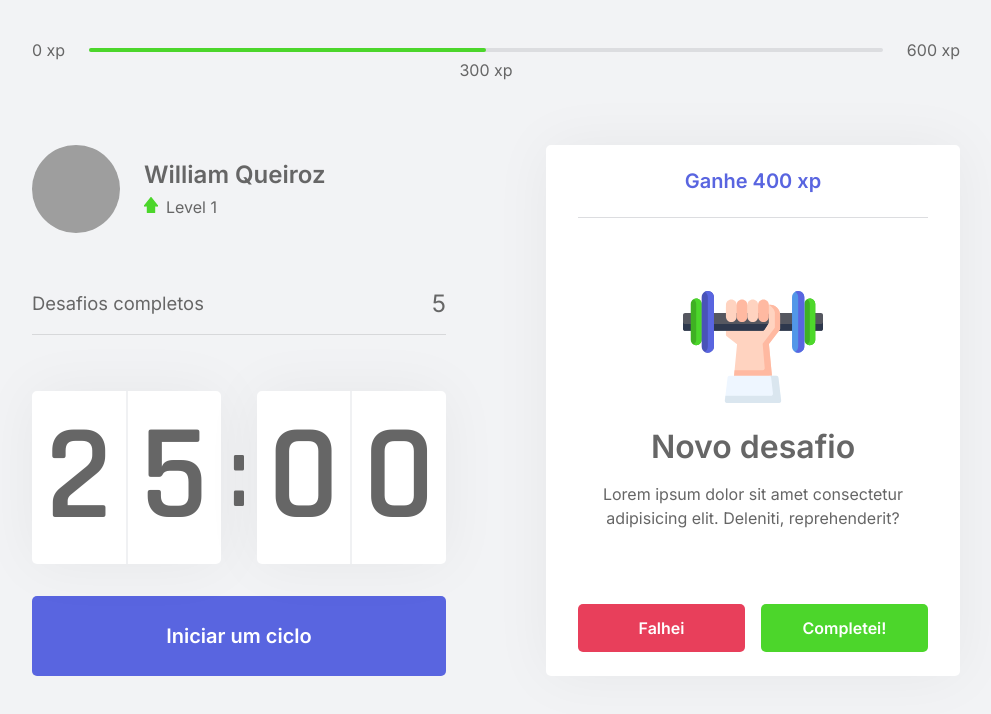
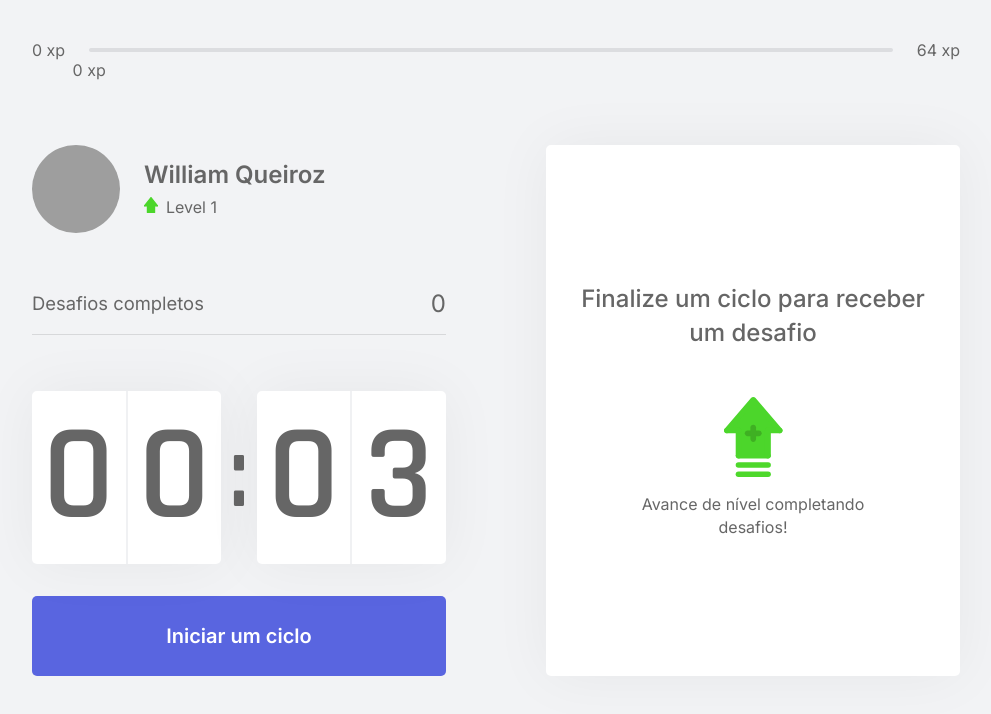
Before and after one commit to wnqueiroz/rocketseat-nlw-4, a Next.js app: page / in a window 1280 px wide. Shown: the top 714 px of the page, without its empty margins (144-1135 px from the left). Built offline with nearby package versions, Linux system fonts and the light colour scheme; grey boxes are pictures that could not be loaded.

Commit message:
feat: displaying new challenge when the cycle ends

```diff
--- /dev/null
+++ b/challenges.json
@@ -0,0 +1,62 @@
+[
+  {
+    "type": "body",
+    "description": "Estique um de seus braços com a palma da mão virada para frente e puxe os dedos para cima por 10 segundos por mão.",
+    "amount": 80
+  },
+  {
+    "type": "body",
+    "description": "Estique seu braço contra o peito e puxe-o utilizando o outro braço por 10 segundos por braço.",
+    "amount": 60
+  },
+  {
+    "type": "body",
+    "description": "Puxe seu pescoço com a ajuda da mão para a direita e para a esquerda, permanecendo na posição por alguns segundos.",
+    "amount": 70
+  },
+  {
+    "type": "body",
+    "description": "Com as duas mãos na parte de trás da cabeça, leve-a para baixo, alongando a parte de trás da região.",
+    "amount": 60
+  },
+  {
+    "type": "body",
+    "description": "Cruze as pernas e desça com as mãos esticadas em direção ao chão. Repita o movimento com a outra perna na frente.",
+    "amount": 100
+  },
+  {
+    "type": "body",
+    "description": "Sentado, abra as pernas e tente encostar as palmas das mãos no chão, repita 3 vezes por 5 segundos.",
+    "amount": 80
+  },
+  {
+    "type": "body",
+    "description": "Puxe o joelho de encontro ao peito e segure, troque de perna após 10 segundos.",
+    "amount": 50
+  },
+  {
+    "type": "body",
+    "description": "Sentado, cruze uma perna e incline seu tronco à frente, troque de perna após 10 segundos.",
+    "amount": 80
+  },
+  {
+    "type": "eye",
+    "description": "Sentado, feche os olhos e cubra-os com as palmas da mão durante 2 minutos, depois abra normalmente.",
+    "amount": 90
+  },
+  {
+    "type": "eye",
+    "description": "Em algum ambiente aberto, olhe o mais longe que puder em quatro direções por 3s, mexa apenas os olhos. Repita 3 vezes.",
+    "amount": 140
+  },
+  {
+    "type": "eye",
+    "description": "Usando os polegares, massage a área abaixo das sobrancelhas em movimentos circulares por 15 segundos.",
+    "amount": 70
+  },
+  {
+    "type": "body",
+    "description": "Em pé, gire a cintura o máximo que puder para a esquerda, segure por cinco segundos. Repita para a direita.",
+    "amount": 90
+  }
+]
--- a/src/components/ChallengeBox.tsx
+++ b/src/components/ChallengeBox.tsx
@@ -1,25 +1,28 @@
+import { useContext } from 'react'
+import { ChallengesContext } from '../contexts/ChallengesContext'
 import styles from '../styles/components/ChallengeBox.module.css'
 
 export function ChallengeBox() {
-  const hasActiveChallenge = true
+  const { activeChallenge, resetChallenge } = useContext(ChallengesContext)
 
   return (
     <div className={styles.challengeBoxContainer}>
-      {hasActiveChallenge ? (
+      {activeChallenge ? (
         <div className={styles.challengeActive}>
-          <header>Ganhe 400 xp</header>
+          <header>Ganhe {activeChallenge.amount} xp</header>
 
           <main>
-            <img src="icons/body.svg" alt="" />
+            <img src={`icons/${activeChallenge.type}.svg`} alt="" />
             <strong>Novo desafio</strong>
-            <p>
-              Lorem ipsum dolor sit amet consectetur adipisicing elit. Deleniti,
-              reprehenderit?
-            </p>
+            <p>{activeChallenge.description}</p>
           </main>
 
           <footer>
-            <button type="button" className={styles.challengeFailButton}>
+            <button
+              type="button"
+              className={styles.challengeFailButton}
+              onClick={resetChallenge}
+            >
               Falhei
             </button>
             <button type="button" className={styles.challengeSucceededButton}>
--- a/src/components/CompletedChallenges.tsx
+++ b/src/components/CompletedChallenges.tsx
@@ -1,10 +1,14 @@
+import { useContext } from 'react'
+import { ChallengesContext } from '../contexts/ChallengesContext'
 import styles from '../styles/components/CompletedChallenges.module.css'
 
 export function CompletedChallenges() {
+  const { challengesCompleted } = useContext(ChallengesContext)
+
   return (
     <div className={styles.completedChallengesContainer}>
       <span>Desafios completos</span>
-      <span>5</span>
+      <span>{challengesCompleted}</span>
     </div>
   )
 }
--- a/src/components/Countdown.tsx
+++ b/src/components/Countdown.tsx
@@ -8,7 +8,7 @@
 export function Countdown() {
   const { startNewChallenge } = useContext(ChallengesContext)
 
-  const initialTime = 25 * 60
+  const initialTime = 0.05 * 60
 
   const [time, setTime] = useState(initialTime)
   const [isActive, setIsActive] = useState(false)
--- a/src/components/ExperienceBar.tsx
+++ b/src/components/ExperienceBar.tsx
@@ -1,16 +1,30 @@
+import { useContext } from 'react'
+
+import { ChallengesContext } from '../contexts/ChallengesContext'
+
 import styles from '../styles/components/ExperienceBar.module.css'
 
 export function ExperienceBar() {
+  const { currentExperience, experienceToNextLevel } = useContext(
+    ChallengesContext
+  )
+
+  const percentToNextLevel =
+    Math.round(currentExperience * 100) / experienceToNextLevel
+
   return (
     <header className={styles.experienceBar}>
       <span>0 xp</span>
       <div>
-        <div style={{ width: '50%' }} />
-        <span className={styles.currentExperience} style={{ left: '50%' }}>
-          300 xp
+        <div style={{ width: `${percentToNextLevel}%` }} />
+        <span
+          className={styles.currentExperience}
+          style={{ left: `${percentToNextLevel}%` }}
+        >
+          {currentExperience} xp
         </span>
       </div>
-      <span>600 xp</span>
+      <span>{experienceToNextLevel} xp</span>
     </header>
   )
 }
--- a/src/contexts/ChallengesContext.tsx
+++ b/src/contexts/ChallengesContext.tsx
@@ -1,11 +1,22 @@
 import { createContext, useState, ReactNode } from 'react'
+
+import challenges from '../../challenges.json'
+
+interface Challenge {
+  type: 'body' | 'eye'
+  description: string
+  amount: number
+}
 
 interface ChallengesContextData {
   level: number
   currentExperience: number
   challengesCompleted: number
+  experienceToNextLevel: number
+  activeChallenge: Challenge
   levelUp: () => void
   startNewChallenge: () => void
+  resetChallenge: () => void
 }
 
 interface ChallengesProviderProps {
@@ -18,13 +29,24 @@
   const [level, setLevel] = useState(1)
   const [currentExperience, setCurrentExperience] = useState(0)
   const [challengesCompleted, setChallengesCompleted] = useState(0)
+  const [activeChallenge, setActiveChallenge] = useState(null)
+
+  const experienceToNextLevel = Math.pow((level + 1) * 4, 2)
 
   function levelUp() {
     setLevel(level + 1)
   }
 
   function startNewChallenge() {
-    console.log('new challenge')
+    const randomChallengeIndex = Math.floor(Math.random() * challenges.length)
+
+    const challenge = challenges[randomChallengeIndex]
+
+    setActiveChallenge(challenge)
+  }
+
+  function resetChallenge() {
+    setActiveChallenge(null)
   }
 
   return (
@@ -35,6 +57,9 @@
         currentExperience,
         challengesCompleted,
         startNewChallenge,
+        activeChallenge,
+        resetChallenge,
+        experienceToNextLevel,
       }}
     >
       {children}
```
